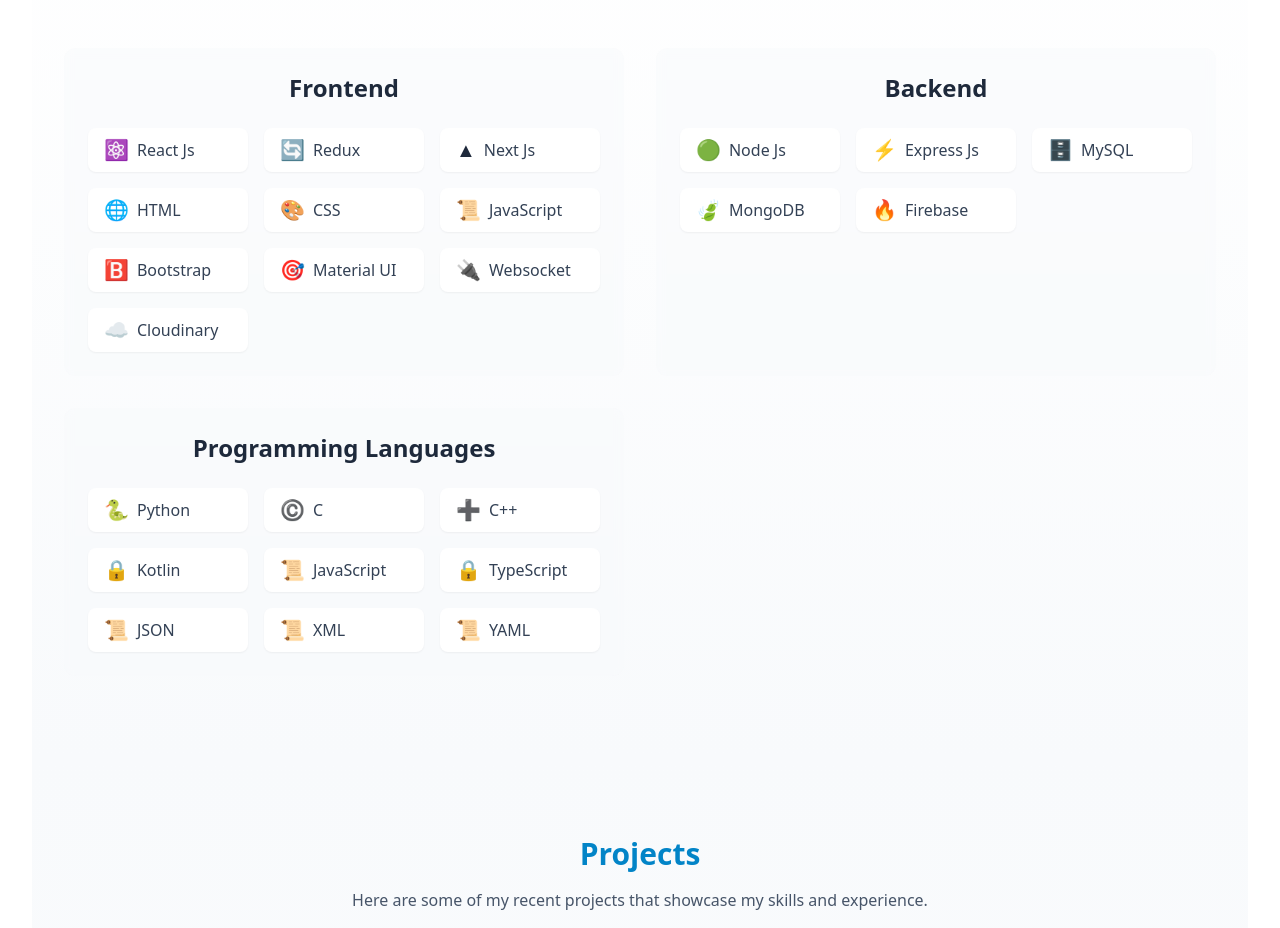
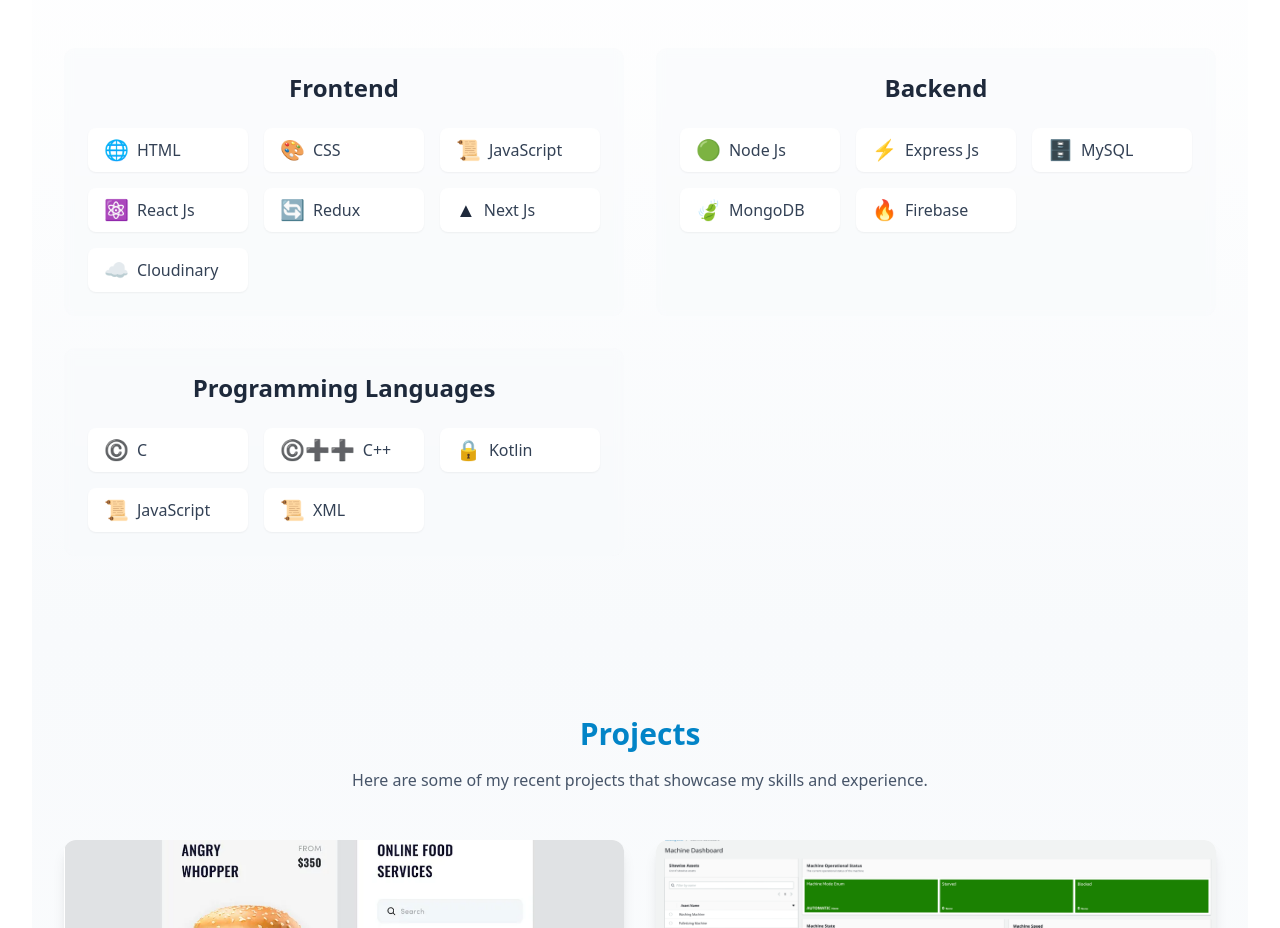
Before and after one commit to AnkurKumarKasana/portfolio, a React (Vite) app: page / in a window 1280 px wide. Shown: the part 1020-1948 px from the top of the page. Built offline with nearby package versions, Linux system fonts and the light colour scheme.

Commit message:
updated skills

```diff
--- a/src/sections/Skills.tsx
+++ b/src/sections/Skills.tsx
@@ -5,15 +5,12 @@
   frontend: {
     title: "Frontend",
     skills: [
+      { name: "HTML", icon: "🌐" },
+      { name: "CSS", icon: "🎨" },
+      { name: "JavaScript", icon: "📜" },
       { name: "React Js", icon: "⚛️" },
       { name: "Redux", icon: "🔄" },
       { name: "Next Js", icon: "▲" },
-      { name: "HTML", icon: "🌐" },
-      { name: "CSS", icon: "🎨" },
-      { name: "JavaScript", icon: "📜" },
-      { name: "Bootstrap", icon: "🅱️" },
-      { name: "Material UI", icon: "🎯" },
-      { name: "Websocket", icon: "🔌" },
       { name: "Cloudinary", icon: "☁️" },
     ]
   },
@@ -30,15 +27,11 @@
   programming: {
     title: "Programming Languages",
     skills: [
-      { name: "Python", icon: "🐍" },
       { name: "C", icon: "©️" },
-      { name: "C++", icon: "➕" },
+      { name: "C++", icon: "©️➕➕" },
       { name: "Kotlin", icon: "🔒" },
       { name: "JavaScript", icon: "📜" },
-      { name: "TypeScript", icon: "🔒" },
-      { name: "JSON", icon: "📜" },
       { name: "XML", icon: "📜" },
-      { name: "YAML", icon: "📜" }
     ]
   }
 };
```
